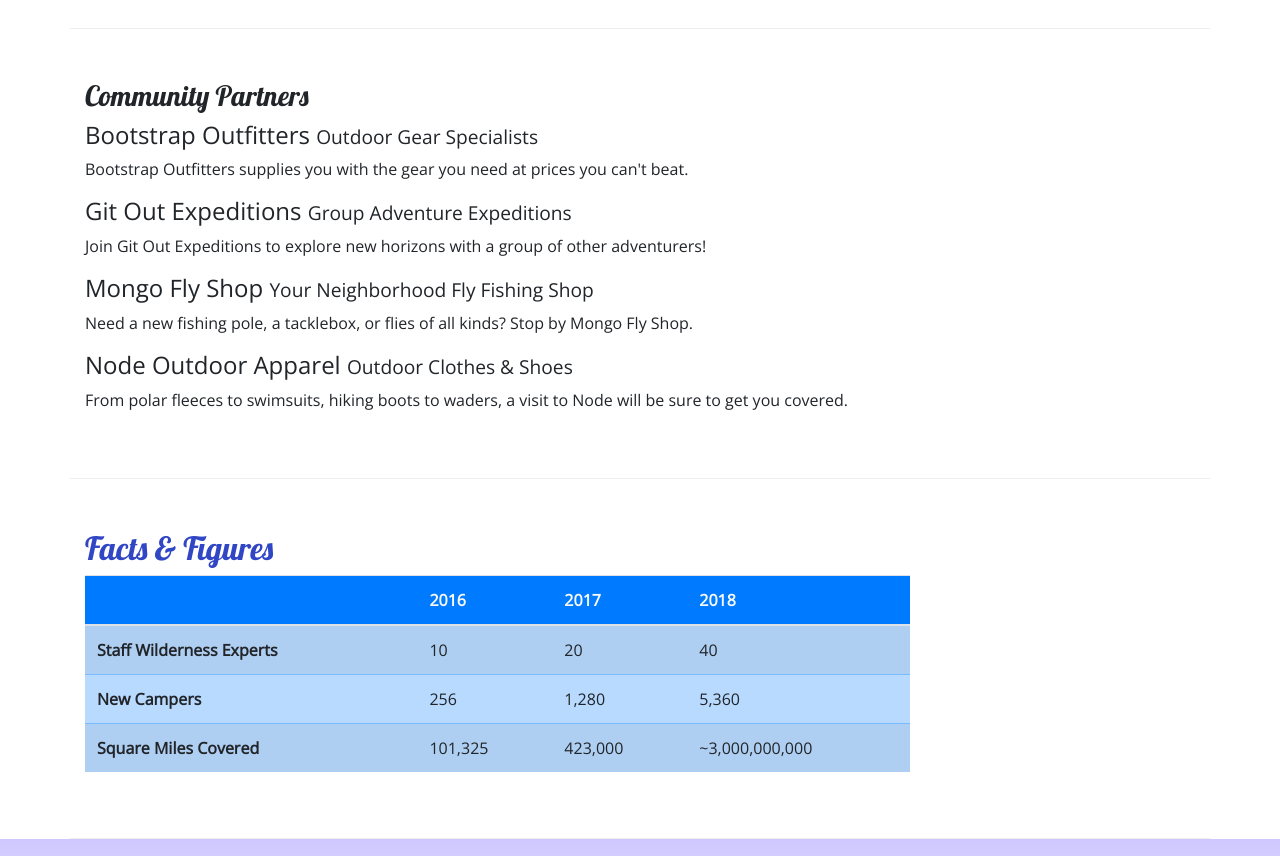
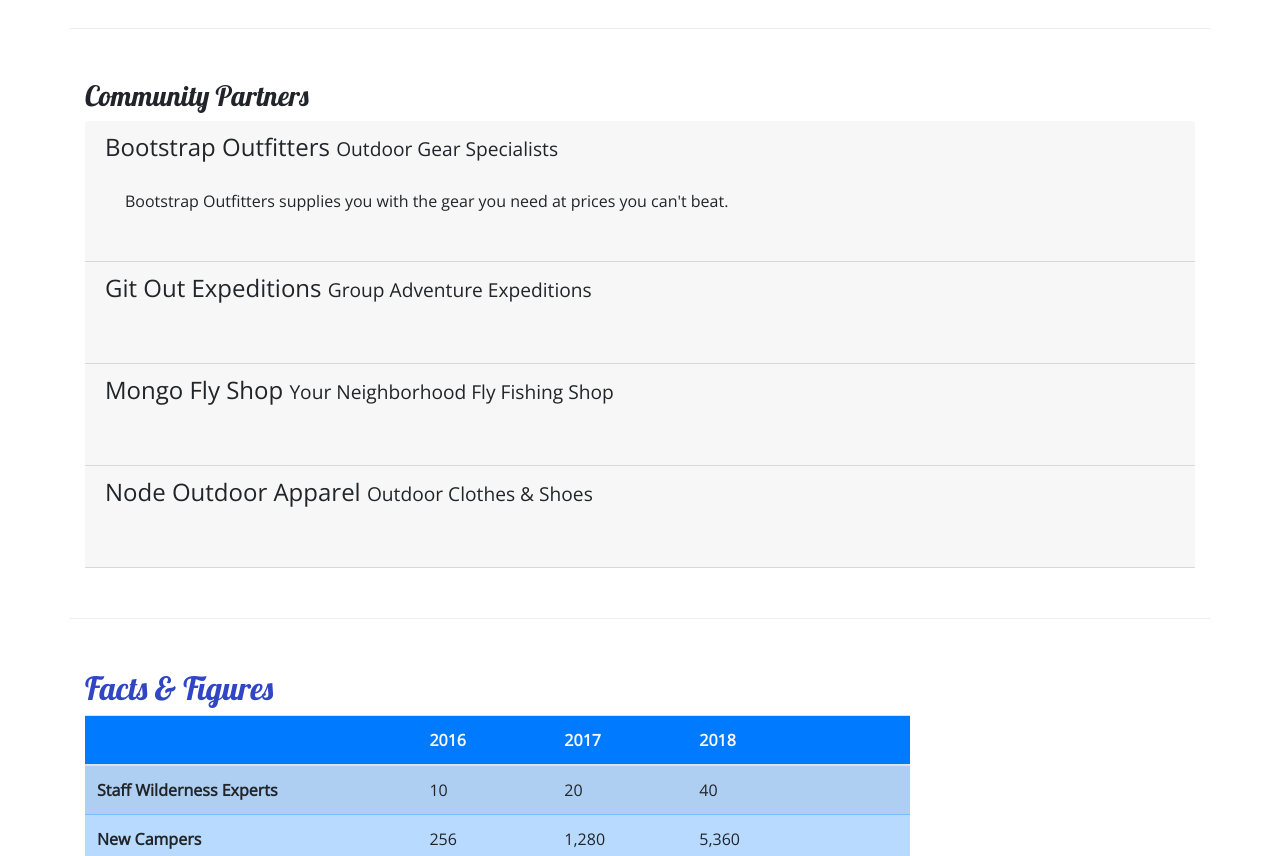
Before and after one commit to salihsarikaya/NuCamp, a website: page aboutus.html in a window 1280 px wide. Shown: the part 840-1696 px from the top of the page. Drawn offline with nearby package versions, Linux system fonts and the light colour scheme.

Commit message:
accrdion

```diff
--- a/aboutus.html
+++ b/aboutus.html
@@ -103,22 +103,63 @@
         <div class="row row-content">
             <div class="col">
                 <h3>Community Partners</h3>
-                <h4>Bootstrap Outfitters <small>Outdoor Gear Specialists</small></h4>
-                <div class="d-none d-sm-block">
-                    <p>Bootstrap Outfitters supplies you with the gear you need at prices you can't beat.</p>
-                </div>
-                <h4>Git Out Expeditions <small>Group Adventure Expeditions</small></h4>
-                <div class="d-none d-sm-block">
-                    <p>Join Git Out Expeditions to explore new horizons with a group of other adventurers!</p>
-                </div>
-                <h4>Mongo Fly Shop <small>Your Neighborhood Fly Fishing Shop</small></h4>
-                <div class="d-none d-sm-block">
-                    <p>Need a new fishing pole, a tacklebox, or flies of all kinds? Stop by Mongo Fly Shop.</p>
-                </div>
-                <h4>Node Outdoor Apparel <small>Outdoor Clothes & Shoes</small></h4>
-                <div class="d-none d-sm-block">
-                    <p>From polar fleeces to swimsuits, hiking boots to waders, a visit to Node will be sure to get you
-                        covered.</p>
+                <div id="accordion">
+                    <div clas="card">
+                        <div role="tab" class="card-header">
+                            <h4>
+                                <a class="collapsed" data-toggle="collapse" data-target="#bootstrap">
+                                Bootstrap Outfitters <small>Outdoor Gear Specialists</small>
+                                </a>
+                            </h4>
+                            <div class="card-body">
+                                <div class="collapse show" id="bootstrap" data-parent="#accordion">
+                                    <p class="d-none d-sm-block">Bootstrap Outfitters supplies you with the gear you need at prices you can't beat.</p>
+                                </div>
+                            </div>
+                        </div>
+                    </div>
+                    <div clas="card">
+                        <div role="tab" class="card-header">
+                            <h4>
+                                <a class="collapsed" data-toggle="collapse" data-target="#git">
+                                Git Out Expeditions <small>Group Adventure Expeditions</small>
+                                </a>
+                            </h4>
+                            <div class="card-body">
+                                <div class="collapse" id="git" data-parent="#accordion">
+                                    <p class="d-none d-sm-block">Join Git Out Expeditions to explore new horizons with a group of other adventurers!</p>
+                                </div>
+                            </div>
+                        </div>
+                    </div>
+                    <div clas="card">
+                        <div role="tab" class="card-header">
+                            <h4>
+                                <a class="collapsed" data-toggle="collapse" data-target="#mongo">
+                                Mongo Fly Shop <small>Your Neighborhood Fly Fishing Shop</small>
+                                </a>
+                            </h4>
+                            <div class="card-body">
+                                <div class="collapse" id="mongo" data-parent="#accordion">
+                                    <p class="d-none d-sm-block">Need a new fishing pole, a tacklebox, or flies of all kinds? Stop by Mongo Fly Shop.</p>
+                                </div>
+                            </div>
+                        </div>
+                    </div>
+                    <div clas="card">
+                        <div role="tab" class="card-header">
+                            <h4>
+                                <a class="collapsed" data-toggle="collapse" data-target="#node">
+                                Node Outdoor Apparel <small>Outdoor Clothes & Shoes</small>
+                                </a>
+                            </h4>
+                            <div class="card-body">
+                                <div class="collapse" id="node" data-parent="#accordion">
+                                    <p class="d-none d-sm-block">From polar fleeces to swimsuits, hiking boots to waders, a visit to Node will be sure to get you covered.</p>
+                                </div>
+                            </div>
+                        </div>
+                    </div>
                 </div>
             </div>
         </div>
```
